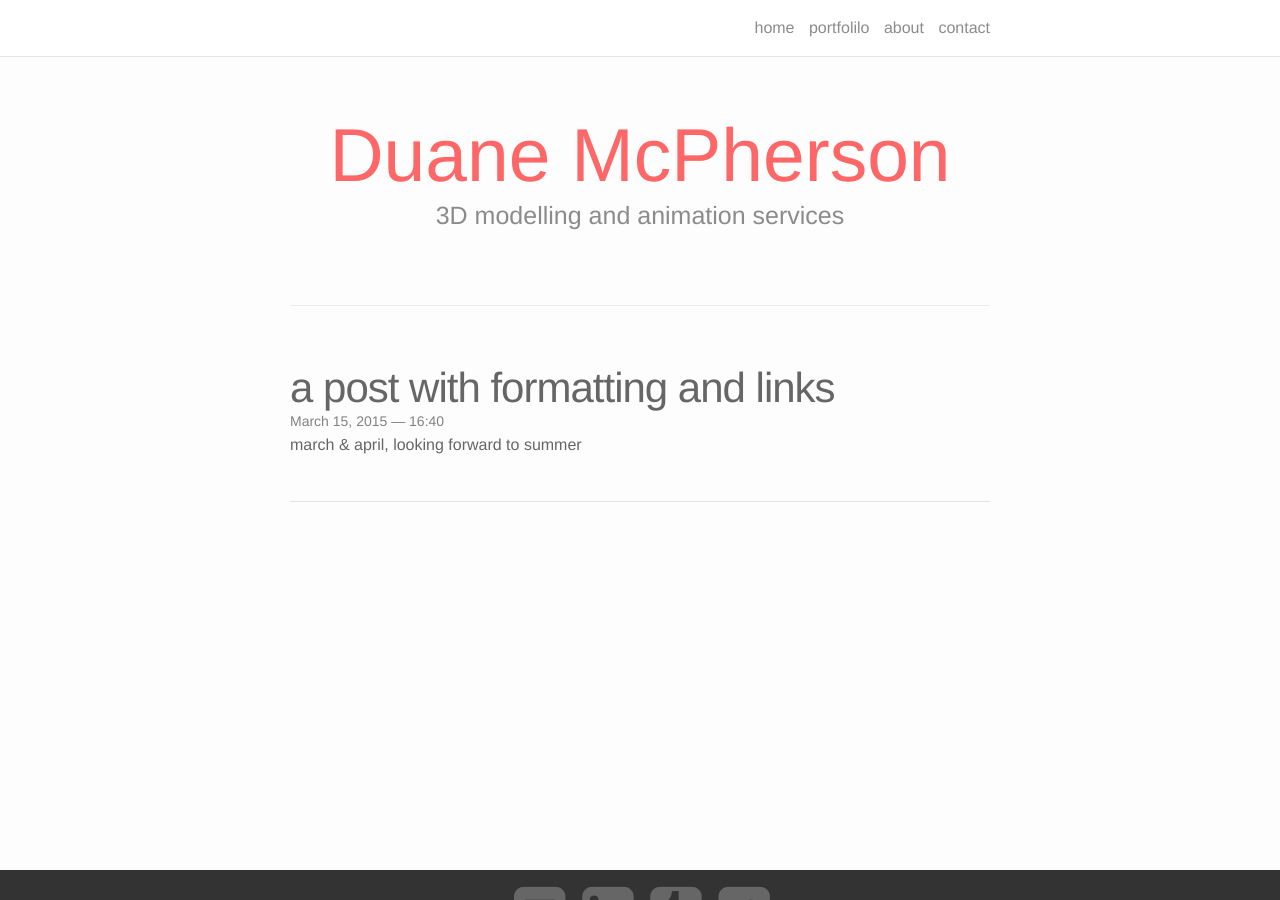
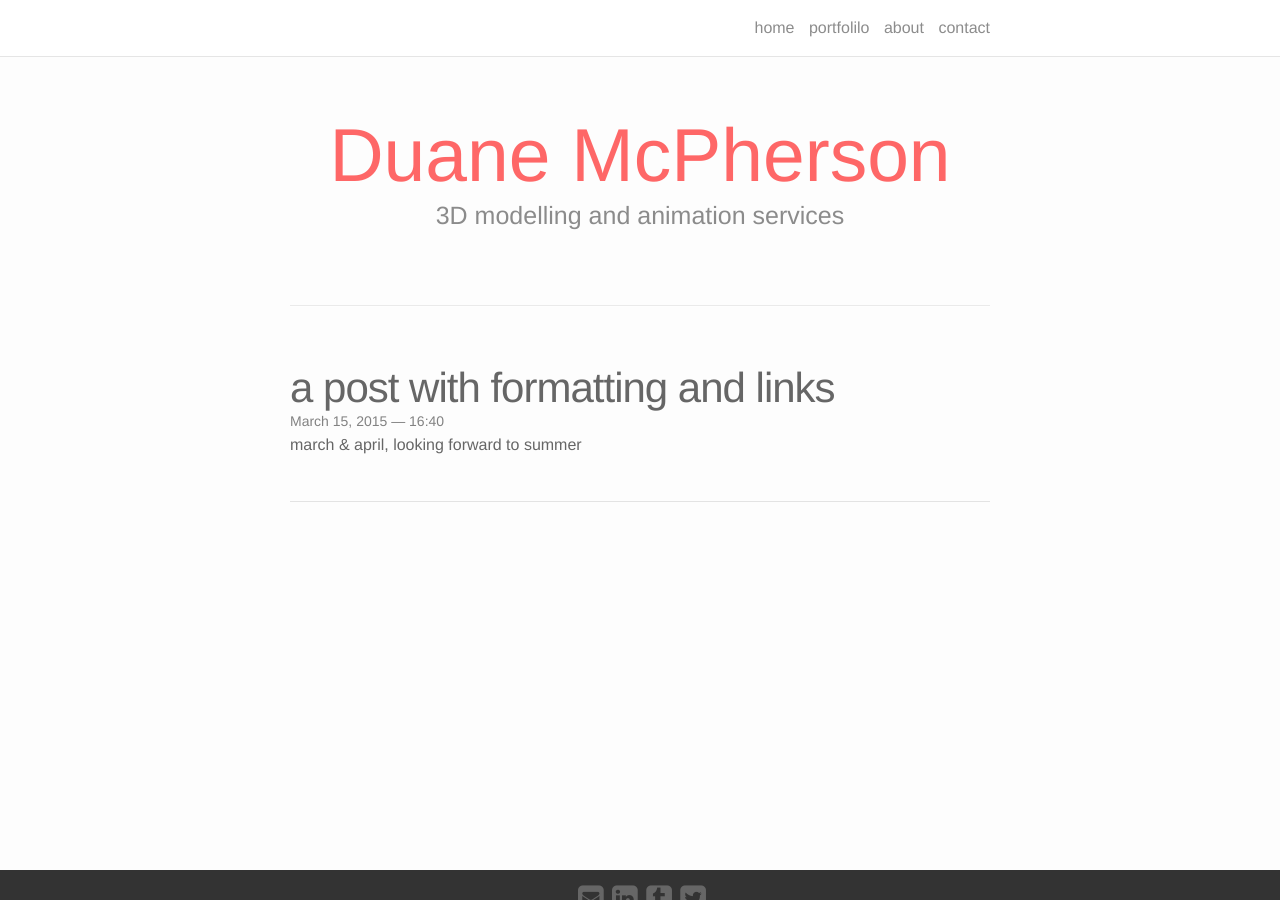
Before and after one commit to asphyxiate/asphyxiate.github.io, a Jekyll site: the page built from index.html, in a window 1280 px wide. Built offline with Jekyll 4.4.1, drawn with Linux system fonts in a browser that asks for light colours; nearby versions of some CDN libraries; the list of posts is cut into pages by our own code.

Commit message:
Footer Update
Contacticon small

```diff
--- a/_includes/footer.html
+++ b/_includes/footer.html
@@ -1,6 +1,6 @@
 <footer class="site-footer">
 
-    <span class="contacticon center">
+    <span class="contacticonsmall center">
 	   <a href="mailto:duanemcpherson@gmail.com"><i class="fa fa-envelope-square"></i></a>
 	   <a href="https://www.linkedin.com/in/duane-mcpherson" target="_blank"><i class="fa fa-linkedin-square"></i></a>
 	   <a href="http://dmcmodelling.tumblr.com/" target="_blank"><i class="fa fa-tumblr-square"></i></a>
--- a/_sass/_layout.scss
+++ b/_sass/_layout.scss
@@ -119,6 +119,11 @@ margin-bottom: $vertical-spacing-unit;
 }
 .contacticon {
 font-size: 60px;
+display:block;
+margin: 10px;
+}
+.contacticonsmall {
+font-size: 30px;
 display:block;
 margin: 10px;
 }
```
Also changed, not shown: 7 other files.
